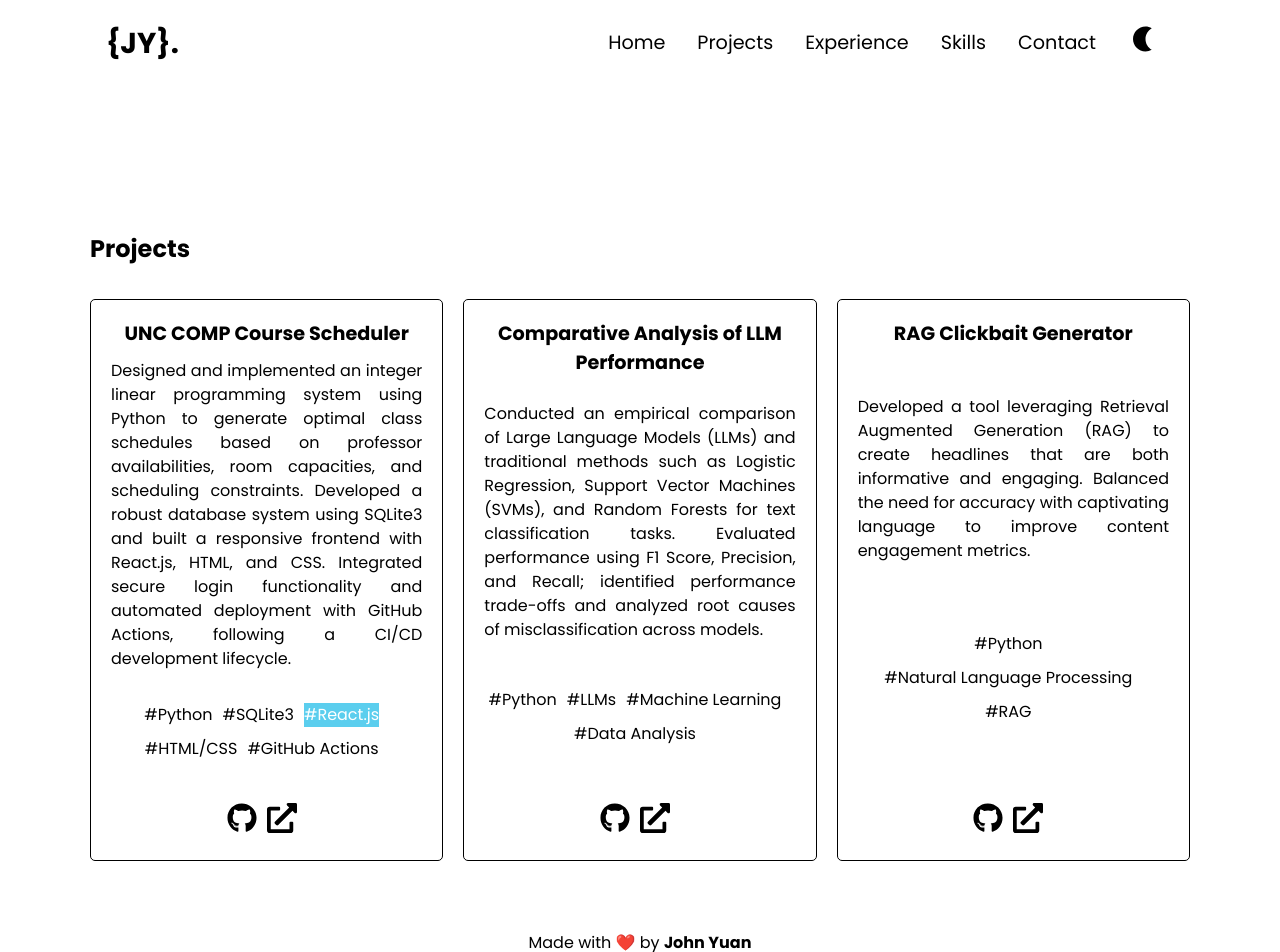
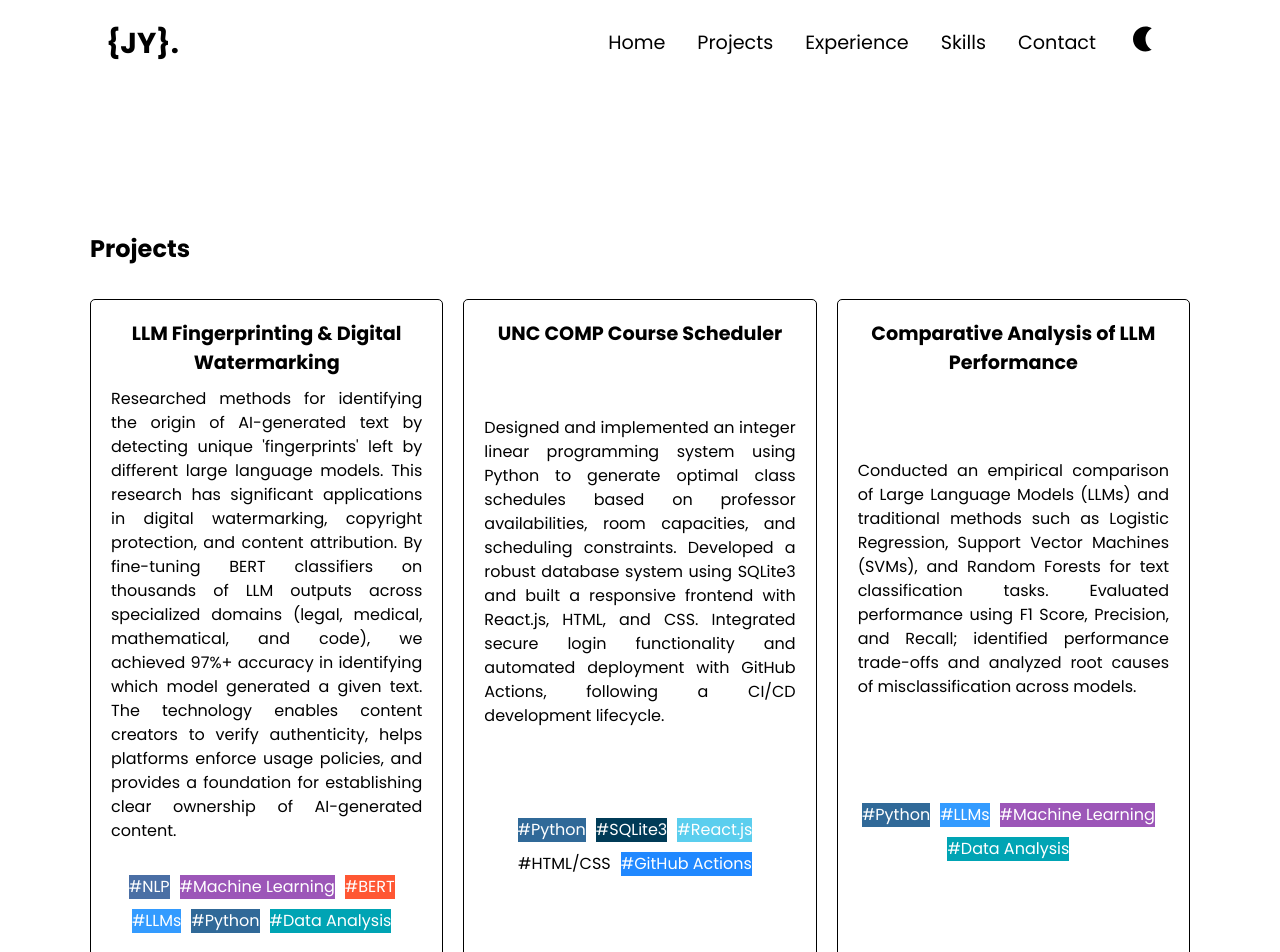
Before and after one commit to yuan25j/portfolio, a React (Vite) app: page /#/projects in a window 1280 px wide. Shown: the top 952 px of the page. Built offline with nearby package versions, Linux system fonts and the light colour scheme.

Commit message:
Add LLM Fingerprinting project and new color classes

```diff
--- a/src/App.css
+++ b/src/App.css
@@ -120,3 +120,48 @@ section {
   background-color: #d63aff;
   color: #fff;
 }
+
+.nlp {
+  background-color: #4a6fa5;
+  color: #fff;
+}
+
+.machine-learning {
+  background-color: #9c56b8;
+  color: #fff;
+}
+
+.bert {
+  background-color: #ff5733;
+  color: #fff;
+}
+
+.llms {
+  background-color: #339bff;
+  color: #fff;
+}
+
+.python {
+  background-color: #306998;
+  color: #fff;
+}
+
+.data-analysis {
+  background-color: #00a4b4;
+  color: #fff;
+}
+
+.sqlite {
+  background-color: #003b57;
+  color: #fff;
+}
+
+.github-actions {
+  background-color: #2088ff;
+  color: #fff;
+}
+
+.rag {
+  background-color: #8a2be2;
+  color: #fff;
+}
--- a/src/data/portfolio.js
+++ b/src/data/portfolio.js
@@ -10,6 +10,16 @@ const about = {
 const projects = {
   title: "Projects",
   personalProjects: [
+    {
+      title: "LLM Fingerprinting & Digital Watermarking",
+      short:
+        "Research on identifying the unique signatures of different LLMs for digital content attribution.",
+      description:
+        "Researched methods for identifying the origin of AI-generated text by detecting unique 'fingerprints' left by different large language models. This research has significant applications in digital watermarking, copyright protection, and content attribution. By fine-tuning BERT classifiers on thousands of LLM outputs across specialized domains (legal, medical, mathematical, and code), we achieved 97%+ accuracy in identifying which model generated a given text. The technology enables content creators to verify authenticity, helps platforms enforce usage policies, and provides a foundation for establishing clear ownership of AI-generated content.",
+      technologies: ["#NLP", "#Machine Learning", "#BERT", "#LLMs", "#Python", "#Data Analysis"],
+      github: "https://github.com/yuan25j/IdiosyncrasiesInLLMs",
+      demo: "https://drive.google.com/file/d/156Fwo-ZKqDqlGk6fFZYVAlACrRr3nh2i/view?usp=sharing",
+    },
     {
       title: "UNC COMP Course Scheduler",
       short:
--- a/src/utils/getColorClass.js
+++ b/src/utils/getColorClass.js
@@ -36,6 +36,26 @@ const getColorClass = (tech) => {
       return "strapi";
     case "#MUI":
       return "mui";
+    case "#NLP":
+      return "nlp";
+    case "#Machine Learning":
+      return "machine-learning";
+    case "#BERT":
+      return "bert";
+    case "#LLMs":
+      return "llms";
+    case "#Python":
+      return "python";
+    case "#Data Analysis":
+      return "data-analysis";
+    case "#SQLite3":
+      return "sqlite";
+    case "#GitHub Actions":
+      return "github-actions";
+    case "#Natural Language Processing":
+      return "nlp";
+    case "#RAG":
+      return "rag";
     default:
       return "";
   }
```
Also changed, not shown: Screenshot 2025-05-21 153944.png (deleted), 1 other file (tests, documents, lock files or other folders).
